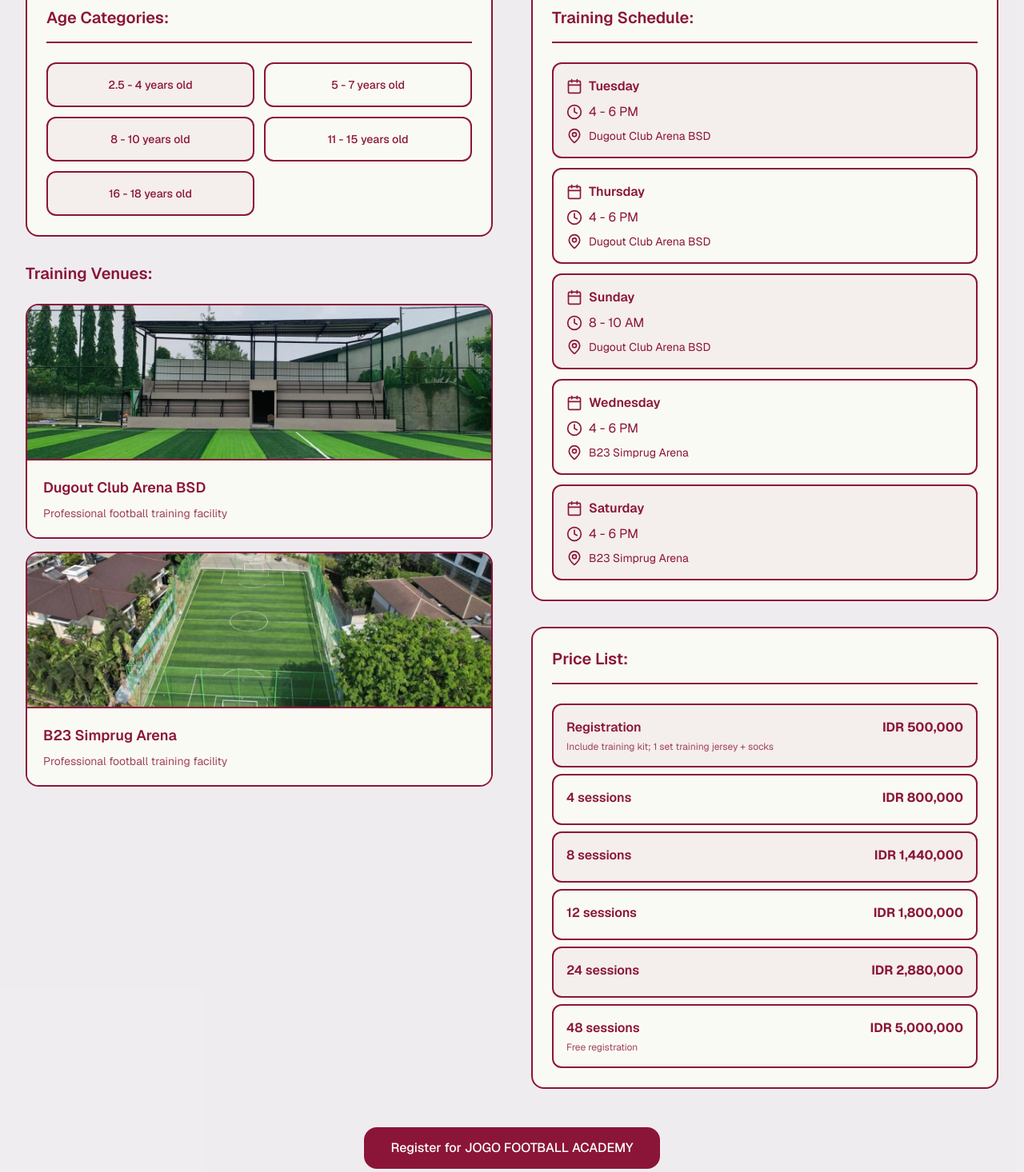
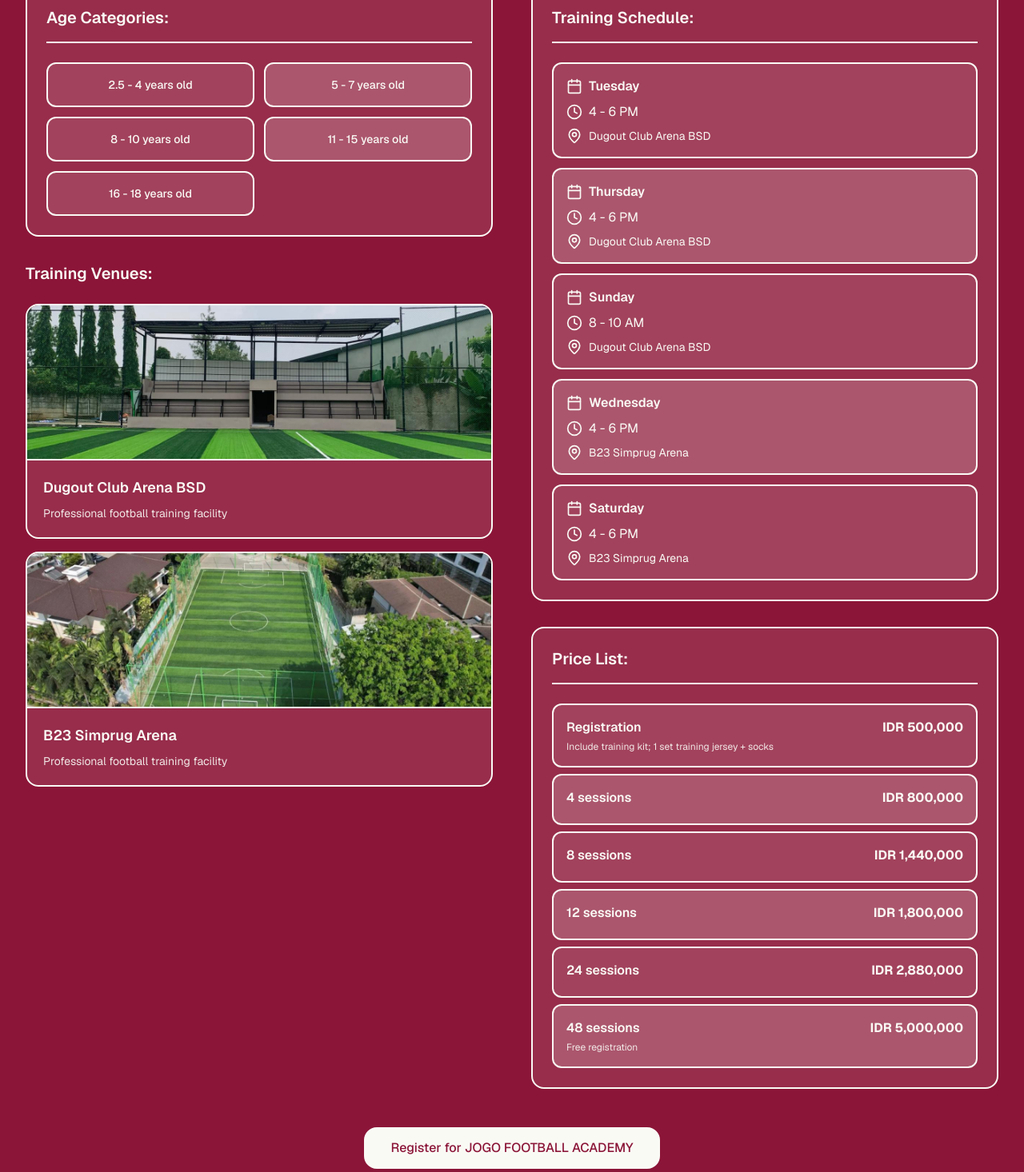
Before and after one commit to DrRhea/badailautasmara-web, a Next.js app: page / in a window 1280 px wide. Shown: the part 1304-2770 px from the top of the page at 80% size. Built offline with nearby package versions, Linux system fonts and the light colour scheme.

Commit message:
Update Academy section: background merah seperti footer, semua teks menjadi putih

```diff
--- a/src/components/AcademySection.tsx
+++ b/src/components/AcademySection.tsx
@@ -34,7 +34,7 @@
 
 export default function AcademySection() {
   return (
-    <section id="academy" className="py-20" style={{ backgroundColor: 'rgba(139, 21, 56, 0.03)' }}>
+    <section id="academy" className="py-20" style={{ backgroundColor: '#8B1538' }}>
       <div className="max-w-7xl mx-auto px-4 sm:px-6 lg:px-8">
         {/* Header Section */}
         <motion.div
@@ -55,10 +55,10 @@
               unoptimized
             />
           </div>
-          <h2 className="text-3xl sm:text-4xl font-bold mb-4" style={{ color: '#8B1538' }}>
+          <h2 className="text-3xl sm:text-4xl font-bold mb-4" style={{ color: '#FAFAF5' }}>
             JOGO FOOTBALL ACADEMY
           </h2>
-          <p className="text-lg max-w-2xl mx-auto" style={{ color: '#333333' }}>
+          <p className="text-lg max-w-2xl mx-auto" style={{ color: '#FAFAF5' }}>
             Structured training programs with regular schedules and professional
             coaching for Football
           </p>
@@ -75,9 +75,9 @@
               viewport={{ once: true }}
               transition={{ duration: 0.6, delay: 0.2 }}
               className="rounded-2xl p-6 border-2"
-              style={{ backgroundColor: '#FAFAF5', borderColor: '#8B1538' }}
+              style={{ backgroundColor: 'rgba(250, 250, 245, 0.1)', borderColor: '#FAFAF5' }}
             >
-              <h3 className="text-xl font-semibold mb-6 pb-4 border-b-2" style={{ color: '#8B1538', borderColor: '#8B1538' }}>
+              <h3 className="text-xl font-semibold mb-6 pb-4 border-b-2" style={{ color: '#FAFAF5', borderColor: '#FAFAF5' }}>
                 Age Categories:
               </h3>
               <div className="grid grid-cols-1 sm:grid-cols-2 gap-3">
@@ -85,9 +85,9 @@
                   <div
                     key={index}
                     className="flex items-center justify-center p-4 rounded-xl border-2"
-                    style={{ backgroundColor: index % 2 === 0 ? 'rgba(139, 21, 56, 0.05)' : '#FAFAF5', borderColor: '#8B1538', color: '#8B1538' }}
+                    style={{ backgroundColor: index % 2 === 0 ? 'rgba(250, 250, 245, 0.1)' : 'rgba(250, 250, 245, 0.2)', borderColor: '#FAFAF5', color: '#FAFAF5' }}
                   >
-                    <span className="text-center text-sm font-medium" style={{ color: '#8B1538' }}>{age}</span>
+                    <span className="text-center text-sm font-medium" style={{ color: '#FAFAF5' }}>{age}</span>
                   </div>
                 ))}
               </div>
@@ -100,11 +100,11 @@
               viewport={{ once: true }}
               transition={{ duration: 0.6, delay: 0.4 }}
             >
-              <h3 className="text-xl font-semibold mb-6" style={{ color: '#8B1538' }}>
+              <h3 className="text-xl font-semibold mb-6" style={{ color: '#FAFAF5' }}>
                 Training Venues:
               </h3>
               <div className="space-y-4">
-                <div className="rounded-2xl overflow-hidden border-2" style={{ borderColor: '#8B1538' }}>
+                <div className="rounded-2xl overflow-hidden border-2" style={{ borderColor: '#FAFAF5' }}>
                   <div className="relative w-full h-48">
                     <Image
                       src="/images/field/dugout.png"
@@ -113,16 +113,16 @@
                       className="object-cover"
                     />
                   </div>
-                  <div className="p-5 border-t-2" style={{ backgroundColor: '#FAFAF5', borderColor: '#8B1538' }}>
-                    <h4 className="font-semibold text-lg mb-2" style={{ color: '#8B1538' }}>
+                  <div className="p-5 border-t-2" style={{ backgroundColor: 'rgba(250, 250, 245, 0.1)', borderColor: '#FAFAF5' }}>
+                    <h4 className="font-semibold text-lg mb-2" style={{ color: '#FAFAF5' }}>
                       Dugout Club Arena BSD
                     </h4>
-                    <p className="text-sm" style={{ color: '#8B1538', opacity: 0.8 }}>
+                    <p className="text-sm" style={{ color: '#FAFAF5', opacity: 0.9 }}>
                       Professional football training facility
                     </p>
                   </div>
                 </div>
-                <div className="rounded-2xl overflow-hidden border-2" style={{ borderColor: '#8B1538' }}>
+                <div className="rounded-2xl overflow-hidden border-2" style={{ borderColor: '#FAFAF5' }}>
                   <div className="relative w-full h-48">
                     <Image
                       src="/images/field/b23.png"
@@ -131,11 +131,11 @@
                       className="object-cover"
                     />
                   </div>
-                  <div className="p-5 border-t-2" style={{ backgroundColor: '#FAFAF5', borderColor: '#8B1538' }}>
-                    <h4 className="font-semibold text-lg mb-2" style={{ color: '#8B1538' }}>
+                  <div className="p-5 border-t-2" style={{ backgroundColor: 'rgba(250, 250, 245, 0.1)', borderColor: '#FAFAF5' }}>
+                    <h4 className="font-semibold text-lg mb-2" style={{ color: '#FAFAF5' }}>
                       B23 Simprug Arena
                     </h4>
-                    <p className="text-sm" style={{ color: '#8B1538', opacity: 0.8 }}>
+                    <p className="text-sm" style={{ color: '#FAFAF5', opacity: 0.9 }}>
                       Professional football training facility
                     </p>
                   </div>
@@ -153,9 +153,9 @@
               viewport={{ once: true }}
               transition={{ duration: 0.6, delay: 0.3 }}
               className="rounded-2xl p-6 border-2"
-              style={{ backgroundColor: '#FAFAF5', borderColor: '#8B1538' }}
+              style={{ backgroundColor: 'rgba(250, 250, 245, 0.1)', borderColor: '#FAFAF5' }}
             >
-              <h3 className="text-xl font-semibold mb-6 pb-4 border-b-2" style={{ color: '#8B1538', borderColor: '#8B1538' }}>
+              <h3 className="text-xl font-semibold mb-6 pb-4 border-b-2" style={{ color: '#FAFAF5', borderColor: '#FAFAF5' }}>
                 Training Schedule:
               </h3>
               <div className="space-y-3">
@@ -164,21 +164,21 @@
                     key={index}
                     className="rounded-xl p-4 border-2"
                     style={{
-                      backgroundColor: index % 2 === 0 ? 'rgba(139, 21, 56, 0.05)' : '#FAFAF5',
-                      borderColor: '#8B1538'
+                      backgroundColor: index % 2 === 0 ? 'rgba(250, 250, 245, 0.1)' : 'rgba(250, 250, 245, 0.2)',
+                      borderColor: '#FAFAF5'
                     }}
                   >
                     <div className="flex items-center mb-2">
-                      <Calendar className="h-5 w-5 mr-2 flex-shrink-0" style={{ color: '#8B1538' }} />
-                      <span className="font-semibold" style={{ color: '#8B1538' }}>{item.day}</span>
+                      <Calendar className="h-5 w-5 mr-2 flex-shrink-0" style={{ color: '#FAFAF5' }} />
+                      <span className="font-semibold" style={{ color: '#FAFAF5' }}>{item.day}</span>
                     </div>
                     <div className="flex items-center mb-2">
-                      <Clock className="h-5 w-5 mr-2 flex-shrink-0" style={{ color: '#8B1538' }} />
-                      <span style={{ color: '#8B1538' }}>{item.time}</span>
+                      <Clock className="h-5 w-5 mr-2 flex-shrink-0" style={{ color: '#FAFAF5' }} />
+                      <span style={{ color: '#FAFAF5' }}>{item.time}</span>
                     </div>
                     <div className="flex items-center">
-                      <MapPin className="h-5 w-5 mr-2 flex-shrink-0" style={{ color: '#8B1538' }} />
-                      <span className="text-sm" style={{ color: '#8B1538' }}>{item.venue}</span>
+                      <MapPin className="h-5 w-5 mr-2 flex-shrink-0" style={{ color: '#FAFAF5' }} />
+                      <span className="text-sm" style={{ color: '#FAFAF5' }}>{item.venue}</span>
                     </div>
                   </div>
                 ))}
@@ -192,9 +192,9 @@
               viewport={{ once: true }}
               transition={{ duration: 0.6, delay: 0.5 }}
               className="rounded-2xl p-6 border-2"
-              style={{ backgroundColor: '#FAFAF5', borderColor: '#8B1538' }}
+              style={{ backgroundColor: 'rgba(250, 250, 245, 0.1)', borderColor: '#FAFAF5' }}
             >
-              <h3 className="text-xl font-semibold mb-6 pb-4 border-b-2" style={{ color: '#8B1538', borderColor: '#8B1538' }}>
+              <h3 className="text-xl font-semibold mb-6 pb-4 border-b-2" style={{ color: '#FAFAF5', borderColor: '#FAFAF5' }}>
                 Price List:
               </h3>
               <div className="space-y-2">
@@ -203,22 +203,22 @@
                     key={index}
                     className="rounded-xl p-4 border-2"
                     style={{
-                      backgroundColor: index % 2 === 0 ? 'rgba(139, 21, 56, 0.05)' : '#FAFAF5',
-                      borderColor: '#8B1538'
+                      backgroundColor: index % 2 === 0 ? 'rgba(250, 250, 245, 0.1)' : 'rgba(250, 250, 245, 0.2)',
+                      borderColor: '#FAFAF5'
                     }}
                   >
                     <div className="flex justify-between items-start">
                       <div className="flex-1">
-                        <div className="font-semibold mb-1" style={{ color: '#8B1538' }}>
+                        <div className="font-semibold mb-1" style={{ color: '#FAFAF5' }}>
                           {item.package}
                         </div>
                         {item.note && (
-                          <div className="text-xs mt-1" style={{ color: '#8B1538', opacity: 0.8 }}>
+                          <div className="text-xs mt-1" style={{ color: '#FAFAF5', opacity: 0.9 }}>
                             {item.note}
                           </div>
                         )}
                       </div>
-                      <div className="font-bold text-right ml-4" style={{ color: '#8B1538' }}>
+                      <div className="font-bold text-right ml-4" style={{ color: '#FAFAF5' }}>
                         {item.price}
                       </div>
                     </div>
@@ -241,15 +241,15 @@
             href={GOOGLE_FORM_ACADEMY}
             target="_blank"
             rel="noopener noreferrer"
-            className="inline-block text-white px-8 py-3 rounded-2xl font-medium transition-colors border-2"
-            style={{ backgroundColor: '#8B1538', borderColor: '#8B1538' }}
+            className="inline-block px-8 py-3 rounded-2xl font-medium transition-colors border-2"
+            style={{ backgroundColor: '#FAFAF5', color: '#8B1538', borderColor: '#FAFAF5' }}
             onMouseEnter={(e) => {
-              e.currentTarget.style.backgroundColor = '#6B0F2A';
-              e.currentTarget.style.borderColor = '#6B0F2A';
+              e.currentTarget.style.backgroundColor = 'rgba(250, 250, 245, 0.9)';
+              e.currentTarget.style.borderColor = 'rgba(250, 250, 245, 0.9)';
             }}
             onMouseLeave={(e) => {
-              e.currentTarget.style.backgroundColor = '#8B1538';
-              e.currentTarget.style.borderColor = '#8B1538';
+              e.currentTarget.style.backgroundColor = '#FAFAF5';
+              e.currentTarget.style.borderColor = '#FAFAF5';
             }}
           >
             Register for JOGO FOOTBALL ACADEMY
```
